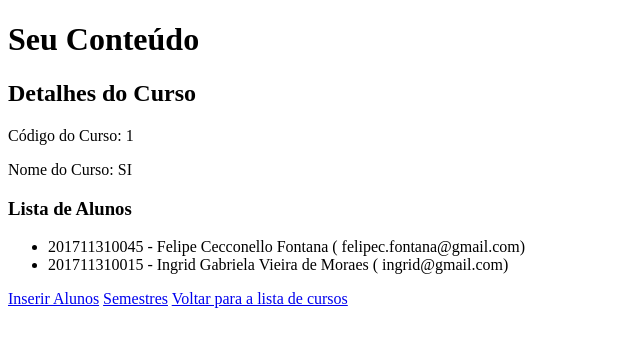
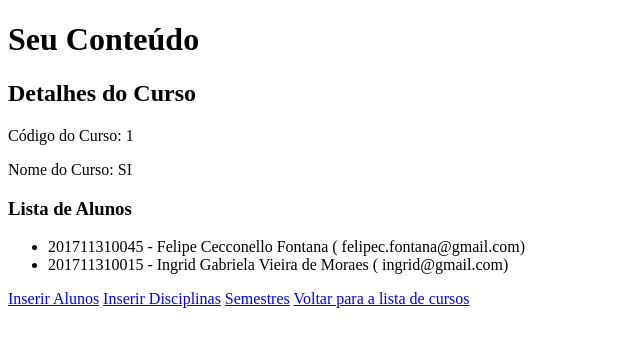
Before and after one commit to FelipeCecconello/gestao_demandas, a Django app: page /curso/1/ in a window 1280 px wide. Shown: the top 347 px of the page, without its empty margins (0-640 px from the left). Run offline with Django 4.2, Linux system fonts and the light colour scheme; data comes from the database, SQL or seed files in the repository; both versions use the stored data as it was after the commit.

Commit message:
adicionando funcao add disciplinas

```diff
--- a/gestao/templates/detalhes_curso.html
+++ b/gestao/templates/detalhes_curso.html
@@ -15,6 +15,7 @@
     </ul>
 
     <a href="{% url 'inserir_alunos_curso'  curso.codigo %}">Inserir Alunos</a>
+    <a href="{% url 'inserir_disciplinas_curso'  curso.codigo %}">Inserir Disciplinas</a>
     <a href="{% url 'lista_semestres'  curso.codigo %}">Semestres</a>
     <a href="{% url 'lista_cursos' %}">Voltar para a lista de cursos</a>
 {% endblock %}
--- a/gestao/views.py
+++ b/gestao/views.py
@@ -161,3 +161,25 @@ class InserirAlunosCursoView(View):
                 )
 
         return redirect('detalhes_curso', curso_codigo=curso.codigo)
+
+class InserirDisciplinasCursoView(View):
+    template_name = 'inserir_disciplinas_curso.html'
+
+    def get(self, request, curso_codigo):
+        curso = Curso.objects.get(codigo=curso_codigo)
+        return render(request, self.template_name, {'curso': curso})
+
+    def post(self, request, curso_codigo):
+        curso = Curso.objects.get(codigo=curso_codigo)
+        lista_disciplinas = request.POST.get('lista_disciplinas')
+
+        if lista_disciplinas:
+            # Primeiro, exclua todos os alunos associados a este curso
+            Disciplina.objects.filter(curso=curso).delete()
+
+            # Processar a lista de alunos e criar registros de Aluno com base na lista
+            for linha in lista_disciplinas.split('\n'):
+                if linha:
+                    Disciplina.objects.create(nome=linha, curso=curso)
+
+        return redirect('detalhes_curso', curso_codigo=curso.codigo)
--- a/gestao_demandas/urls.py
+++ b/gestao_demandas/urls.py
@@ -26,5 +26,6 @@ urlpatterns = [
     path('curso/listar/', ListaCursosView.as_view(), name='lista_cursos'),
     path('curso/<str:curso_codigo>/', DetalhesCursoView.as_view(), name='detalhes_curso'),
     path('curso/<str:curso_codigo>/inserir_alunos/', InserirAlunosCursoView.as_view(), name='inserir_alunos_curso'),
+    path('curso/<str:curso_codigo>/inserir_disciplinas/', InserirDisciplinasCursoView.as_view(), name='inserir_disciplinas_curso'),
     path('curso/<str:curso_codigo>/semestres/<str:semestre_codigo>/preencher_alunos_pendentes/', PreencherAlunosPendentesView.as_view(), name='preencher_alunos_pendentes'),
 ]
```
Also changed, not shown: gestao/templates/inserir_disciplinas_curso.html (added, +19 -0 lines), db.sqlite3.
